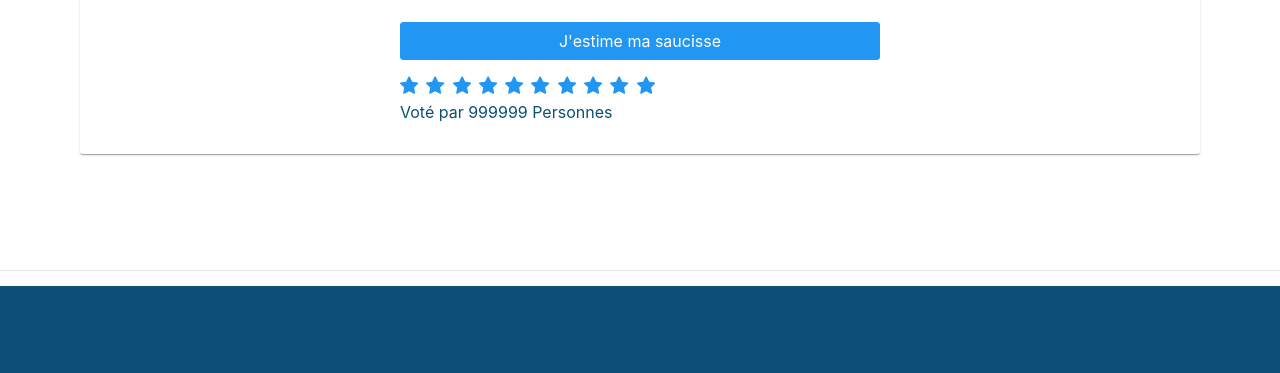
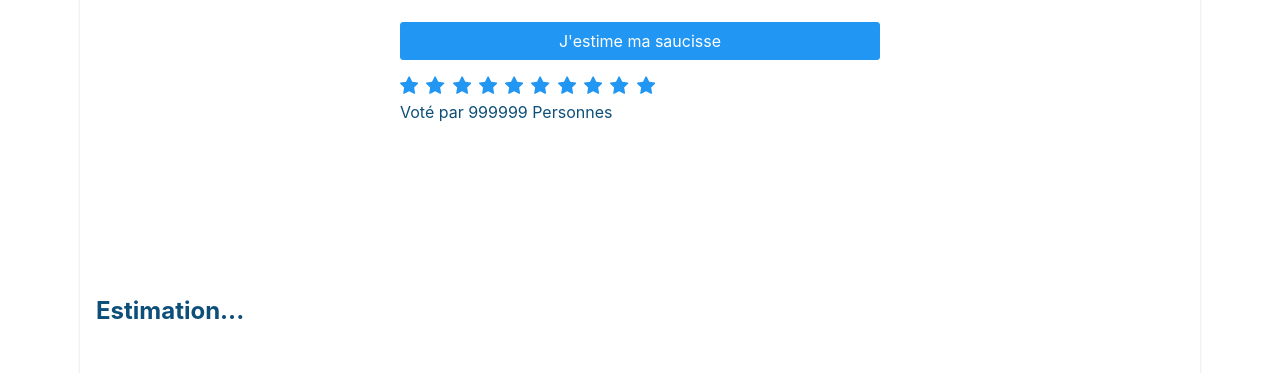
Before and after one commit to mikadmin08/vendezvotresaucisse, a React (Vite) app in the folder vendezvotresaucisse/: page / in a window 1280 px wide. Shown: the part 1000-1373 px from the top of the page. Built offline with nearby package versions, Linux system fonts and the light colour scheme.

Commit message:
feature update deployment

```diff
--- a/vendezvotresaucisse/src/components/Estimation.tsx
+++ b/vendezvotresaucisse/src/components/Estimation.tsx
@@ -7,6 +7,7 @@ import { Rating } from "primereact/rating";
 import { Slider } from 'primereact/slider';
 import { Image } from 'primereact/image';
 import saucisseSize from '../assets/saucisse-size.png';
+import saucisseVoiture from '../assets/voituresaucisse.png';
 import { RadioButton } from 'primereact/radiobutton';
 import { GoogleGenAI } from "@google/genai";
 import './estimation.scss';
@@ -185,6 +186,10 @@ export default function Estimation() {
                 <span>Voté par 999999 Personnes</span>
             </form>}
 
+            {!isLoading && <div className='saucisse-home estimation-loading'>
+                <img width={200} src={saucisseVoiture} className='saucisse-loading'></img>
+                <h2>Estimation...</h2>
+            </div>}
             {hasResponse && <div className='saucisse-home estimation-result'>
                 <Button icon="pi pi-user" rounded outlined severity="info" aria-label="User" onClick={handleResetEstimation} />
                 <div style={{ whiteSpace: 'pre-wrap' }}>{estimationResult}</div>
--- a/vendezvotresaucisse/src/index.scss
+++ b/vendezvotresaucisse/src/index.scss
@@ -79,7 +79,7 @@ body {
     text-align: center;
 }
 
-.howtosell-list{
+.howtosell-list {
     list-style-type: none;
     text-decoration: none;
     text-align: start;
@@ -126,7 +126,41 @@ body {
         padding-bottom: 10rem;
     }
 
+    @keyframes saucisseDrive {
+        0% {
+            transform: translateX(100vw) scaleX(1) rotate(0deg);
+            /* commence à droite */
+        }
+
+        25% {
+            transform: translateX(-75vw) scaleX(1) rotate(-3deg);
+        }
+
+        49% {
+            transform: translateX(-50vw) scaleX(1) rotate(0deg);
+        }
+
+        50% {
+            transform: translateX(-50vw) scaleX(-1) rotate(0deg);
+            /* flip instantané */
+        }
+
+        75% {
+            transform: translateX(-75vw) scaleX(-1) rotate(3deg);
+        }
+
+        100% {
+            transform: translateX(-100vw) scaleX(1) rotate(0deg);
+        }
+    }
+
+    .saucisse-loading {
+        animation: saucisseDrive 0.5s linear infinite;
+    }
+
     .saucisse-home {
+        &.saucisse-loading-image {}
+
         &.saucisse-size {
             text-align: center;
 
```
